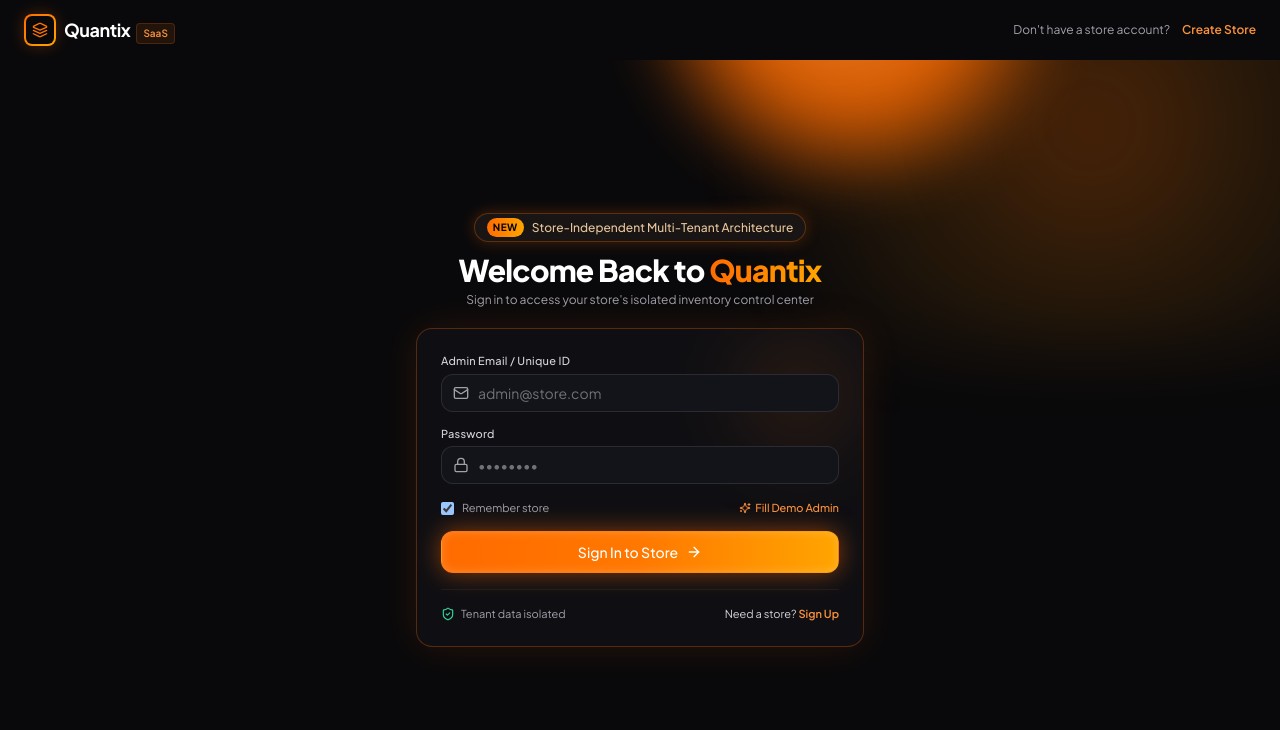
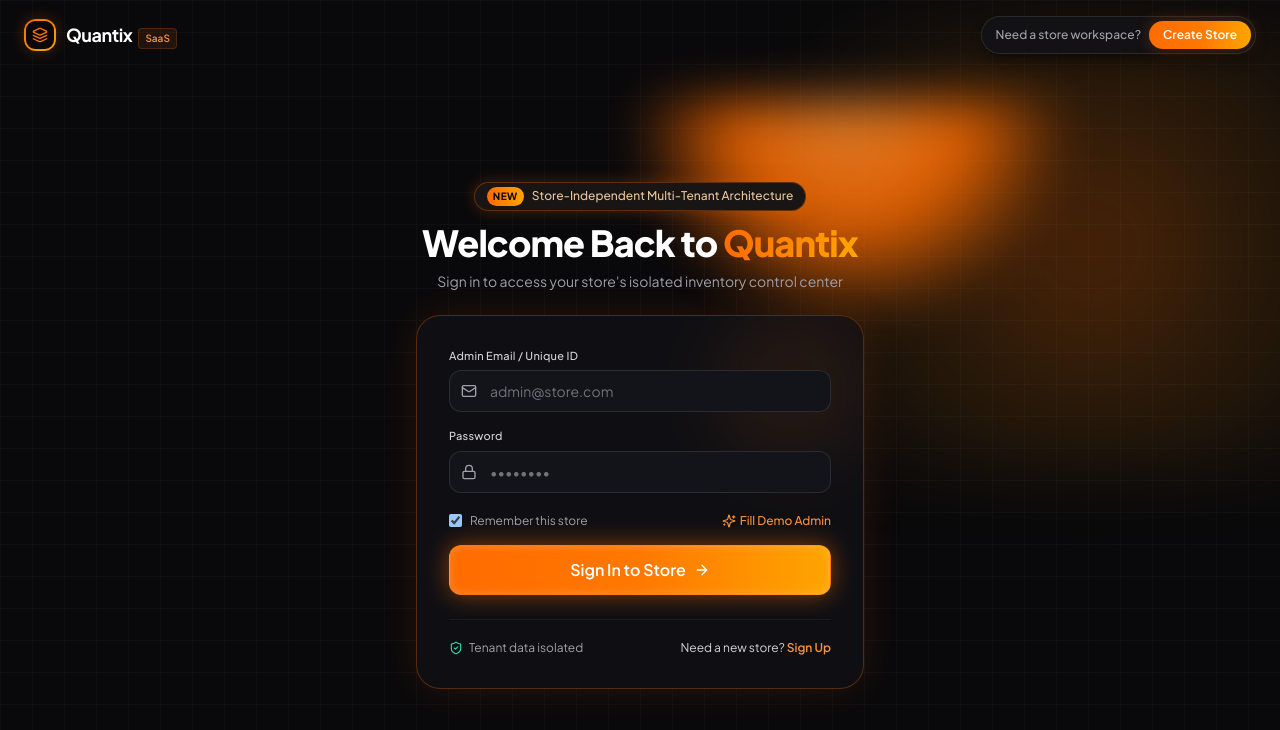
Before and after one commit to fierce-adventurer/Quantix, a React (Vite) app in the folder frontend/: page / in a window 1280 px wide. Shown: the top 730 px of the page. Built offline with nearby package versions, Linux system fonts and the light colour scheme; no server answers.

Commit message:
style(auth): blend top-right header controls and restore smooth natural scrolling with balanced grid layout

```diff
--- a/frontend/src/App.tsx
+++ b/frontend/src/App.tsx
@@ -11,7 +11,7 @@ export const App: React.FC = () => {
 
   if (isLoading) {
     return (
-      <div className="h-screen overflow-hidden bg-[#09090b] flex flex-col items-center justify-center relative">
+      <div className="min-h-screen bg-[#09090b] flex flex-col items-center justify-center relative ambient-grid overflow-hidden">
         <div className="glow-horizon" />
         <div className="sunburst-crest" />
         <div className="relative z-10 flex flex-col items-center gap-4">
@@ -32,12 +32,12 @@ export const App: React.FC = () => {
   }
 
   return (
-    <div className="h-screen overflow-hidden bg-[#09090b] text-[#f4f4f5] flex flex-col relative selection:bg-[#ff6b00]/30 selection:text-white">
+    <div className="min-h-screen bg-[#09090b] text-[#f4f4f5] flex flex-col relative ambient-grid overflow-y-auto selection:bg-[#ff6b00]/30 selection:text-white">
       <AuthHeader
         isLogin={authMode === 'login'}
         onSwitchMode={() => setAuthMode((prev) => (prev === 'login' ? 'signup' : 'login'))}
       />
-      <main className="flex-1 min-h-0 flex flex-col justify-center overflow-y-auto sm:overflow-hidden">
+      <main className="flex-1 flex flex-col justify-center items-center px-4 py-6 sm:py-10 relative z-10">
         {authMode === 'login' ? (
           <LoginPage onGoToSignup={() => setAuthMode('signup')} />
         ) : (
--- a/frontend/src/components/auth/AuthHeader.tsx
+++ b/frontend/src/components/auth/AuthHeader.tsx
@@ -1,5 +1,6 @@
 import React from 'react';
 import { Layers } from 'lucide-react';
+import { cn } from '../../lib/utils';
 
 interface AuthHeaderProps {
   onSwitchMode?: () => void;
@@ -8,10 +9,10 @@ interface AuthHeaderProps {
 
 export const AuthHeader: React.FC<AuthHeaderProps> = ({ onSwitchMode, isLogin }) => {
   return (
-    <header className="relative z-10 w-full max-w-7xl mx-auto px-6 py-3 sm:py-3.5 flex items-center justify-between shrink-0">
-      <div className="flex items-center gap-2 cursor-pointer">
-        <div className="w-8 h-8 rounded-lg bg-gradient-to-br from-[#ff6b00] to-[#ffa500] p-0.5 shadow-glow-sm flex items-center justify-center">
-          <div className="w-full h-full bg-[#09090b] rounded-[6px] flex items-center justify-center">
+    <header className="relative z-20 w-full max-w-7xl mx-auto px-6 py-4 flex items-center justify-between shrink-0">
+      <div className="flex items-center gap-2.5 cursor-pointer">
+        <div className="w-8 h-8 rounded-xl bg-gradient-to-br from-[#ff6b00] to-[#ffa500] p-0.5 shadow-glow-sm flex items-center justify-center">
+          <div className="w-full h-full bg-[#09090b] rounded-[9px] flex items-center justify-center">
             <Layers className="w-4 h-4 text-[#ff7300]" />
           </div>
         </div>
@@ -23,13 +24,18 @@ export const AuthHeader: React.FC<AuthHeaderProps> = ({ onSwitchMode, isLogin })
         </div>
       </div>
 
-      <div className="flex items-center gap-3 text-xs">
-        <span className="text-zinc-400 hidden sm:inline">
-          {isLogin ? "Don't have a store account?" : 'Already managing a store?'}
+      <div className="flex items-center gap-2 p-1 pl-3.5 rounded-full bg-[#121217]/80 border border-white/10 backdrop-blur-md shadow-lg shadow-black/40">
+        <span className="text-xs text-zinc-400 font-medium hidden sm:inline">
+          {isLogin ? "Need a store workspace?" : "Have a registered store?"}
         </span>
         <button
           onClick={onSwitchMode}
-          className="text-orange-400 hover:text-orange-300 font-semibold transition-colors underline-offset-4 hover:underline"
+          className={cn(
+            'px-3.5 py-1.5 rounded-full text-xs font-semibold transition-all duration-200 select-none',
+            isLogin
+              ? 'bg-gradient-to-r from-[#ff6b00] via-[#ff7800] to-[#ffa500] text-white shadow-glow-sm hover:brightness-110 active:scale-95'
+              : 'bg-[#181822] text-zinc-200 hover:text-white hover:bg-[#20202c] border border-white/10 active:scale-95'
+          )}
         >
           {isLogin ? 'Create Store' : 'Sign In'}
         </button>
--- a/frontend/src/components/auth/LoginPage.tsx
+++ b/frontend/src/components/auth/LoginPage.tsx
@@ -47,7 +47,7 @@ export const LoginPage: React.FC<LoginPageProps> = ({ onGoToSignup }) => {
   };
 
   return (
-    <div className="relative w-full flex-1 min-h-0 flex flex-col items-center justify-center px-4 py-2">
+    <div className="relative w-full max-w-md mx-auto flex flex-col items-center">
       <motion.div
         initial={{ opacity: 0, scale: 0.9 }}
         animate={{ opacity: 1, scale: 1 }}
@@ -65,14 +65,14 @@ export const LoginPage: React.FC<LoginPageProps> = ({ onGoToSignup }) => {
         initial={{ opacity: 0, y: 16 }}
         animate={{ opacity: 1, y: 0 }}
         transition={{ duration: 0.5, ease: [0.16, 1, 0.3, 1] }}
-        className="relative z-10 w-full max-w-md my-auto"
+        className="relative z-10 w-full"
       >
-        <div className="text-center mb-4 sm:mb-5">
-          <PillBadge text="Store-Independent Multi-Tenant Architecture" className="mb-2.5 scale-90 sm:scale-100 origin-center" />
-          <h1 className="text-2xl sm:text-3xl font-extrabold tracking-tight text-white mb-1">
+        <div className="text-center mb-6">
+          <PillBadge text="Store-Independent Multi-Tenant Architecture" className="mb-3" />
+          <h1 className="text-3xl sm:text-4xl font-extrabold tracking-tight text-white mb-2">
             Welcome Back to <span className="text-transparent bg-clip-text bg-gradient-to-r from-[#ff6b00] to-[#ffa500]">Quantix</span>
           </h1>
-          <p className="text-xs text-zinc-400">
+          <p className="text-xs sm:text-sm text-zinc-400">
             Sign in to access your store's isolated inventory control center
           </p>
         </div>
@@ -81,17 +81,17 @@ export const LoginPage: React.FC<LoginPageProps> = ({ onGoToSignup }) => {
           initial={{ opacity: 0, scale: 0.98 }}
           animate={{ opacity: 1, scale: 1 }}
           transition={{ duration: 0.4, delay: 0.1 }}
-          className="glass-panel-glow rounded-2xl p-5 sm:p-6 relative overflow-hidden"
+          className="glass-panel-glow rounded-3xl p-6 sm:p-8 relative overflow-hidden"
         >
-          <div className="absolute top-0 right-0 w-32 h-32 bg-orange-500/10 rounded-full blur-2xl pointer-events-none" />
+          <div className="absolute top-0 right-0 w-36 h-36 bg-orange-500/10 rounded-full blur-2xl pointer-events-none" />
 
           <AnimatePresence>
             {error && (
               <motion.div
                 initial={{ opacity: 0, height: 0, marginBottom: 0 }}
-                animate={{ opacity: 1, height: 'auto', marginBottom: 16 }}
+                animate={{ opacity: 1, height: 'auto', marginBottom: 20 }}
                 exit={{ opacity: 0, height: 0, marginBottom: 0 }}
-                className="p-3 rounded-xl bg-red-500/10 border border-red-500/30 text-red-300 text-xs flex items-center gap-2 overflow-hidden"
+                className="p-3.5 rounded-xl bg-red-500/10 border border-red-500/30 text-red-300 text-xs flex items-center gap-2 overflow-hidden"
               >
                 <span className="w-1.5 h-1.5 rounded-full bg-red-400 shrink-0" />
                 <span>{error}</span>
@@ -99,9 +99,8 @@ export const LoginPage: React.FC<LoginPageProps> = ({ onGoToSignup }) => {
             )}
           </AnimatePresence>
 
-          <form onSubmit={handleSubmit} className="space-y-3.5">
+          <form onSubmit={handleSubmit} className="space-y-4">
             <GlassInput
-              compact
               label="Admin Email / Unique ID"
               type="email"
               placeholder="admin@store.com"
@@ -113,7 +112,6 @@ export const LoginPage: React.FC<LoginPageProps> = ({ onGoToSignup }) => {
             />
 
             <GlassInput
-              compact
               label="Password"
               type="password"
               placeholder="••••••••"
@@ -124,29 +122,29 @@ export const LoginPage: React.FC<LoginPageProps> = ({ onGoToSignup }) => {
               required
             />
 
-            <div className="flex items-center justify-between text-[11px] text-zinc-400 pt-0.5">
+            <div className="flex items-center justify-between text-xs text-zinc-400 pt-1">
               <label className="flex items-center gap-2 cursor-pointer hover:text-zinc-300">
                 <input
                   type="checkbox"
                   className="rounded bg-[#1a1a24] border-white/20 text-[#ff6b00] focus:ring-[#ff6b00]/30"
                   defaultChecked
                 />
-                <span>Remember store</span>
+                <span>Remember this store</span>
               </label>
               <button
                 type="button"
                 onClick={handleDemoFill}
                 className="text-orange-400 hover:text-orange-300 font-medium inline-flex items-center gap-1 transition-colors"
               >
-                <Sparkles className="w-3 h-3" />
+                <Sparkles className="w-3.5 h-3.5" />
                 Fill Demo Admin
               </button>
             </div>
 
             <GlowButton
               type="submit"
-              className="w-full mt-1"
-              size="md"
+              className="w-full mt-2"
+              size="lg"
               isLoading={isSubmitting}
             >
               Sign In to Store
@@ -154,7 +152,7 @@ export const LoginPage: React.FC<LoginPageProps> = ({ onGoToSignup }) => {
             </GlowButton>
           </form>
 
-          <div className="mt-4 pt-4 border-t border-white/5 flex items-center justify-between text-[11px] text-zinc-500">
+          <div className="mt-6 pt-5 border-t border-white/5 flex items-center justify-between text-xs text-zinc-500">
             <div className="flex items-center gap-1.5 text-zinc-400">
               <ShieldCheck className="w-3.5 h-3.5 text-emerald-400" />
               <span>Tenant data isolated</span>
@@ -163,7 +161,7 @@ export const LoginPage: React.FC<LoginPageProps> = ({ onGoToSignup }) => {
               onClick={onGoToSignup}
               className="text-zinc-300 hover:text-orange-400 transition-colors"
             >
-              Need a store? <span className="text-orange-400 font-semibold">Sign Up</span>
+              Need a new store? <span className="text-orange-400 font-semibold">Sign Up</span>
             </button>
           </div>
         </motion.div>
--- a/frontend/src/index.css
+++ b/frontend/src/index.css
@@ -7,11 +7,33 @@
   color-scheme: dark;
 }
 
+html {
+  scroll-behavior: smooth;
+}
+
 body {
   background-color: #09090b;
   color: #f4f4f5;
   min-height: 100vh;
   overflow-x: hidden;
+}
+
+::-webkit-scrollbar {
+  width: 6px;
+  height: 6px;
+}
+
+::-webkit-scrollbar-track {
+  background: #09090b;
+}
+
+::-webkit-scrollbar-thumb {
+  background: #27272a;
+  border-radius: 9999px;
+}
+
+::-webkit-scrollbar-thumb:hover {
+  background: #ff6b00;
 }
 
 .glow-horizon {
@@ -57,8 +79,8 @@ body {
 }
 
 .ambient-grid {
-  background-size: 40px 40px;
+  background-size: 32px 32px;
   background-image:
-    linear-gradient(to right, rgba(255, 255, 255, 0.02) 1px, transparent 1px),
-    linear-gradient(to bottom, rgba(255, 255, 255, 0.02) 1px, transparent 1px);
+    linear-gradient(to right, rgba(255, 255, 255, 0.025) 1px, transparent 1px),
+    linear-gradient(to bottom, rgba(255, 255, 255, 0.025) 1px, transparent 1px);
 }
```
Also changed, not shown: frontend/src/components/auth/SignupPage.tsx (+24 -28 lines).
